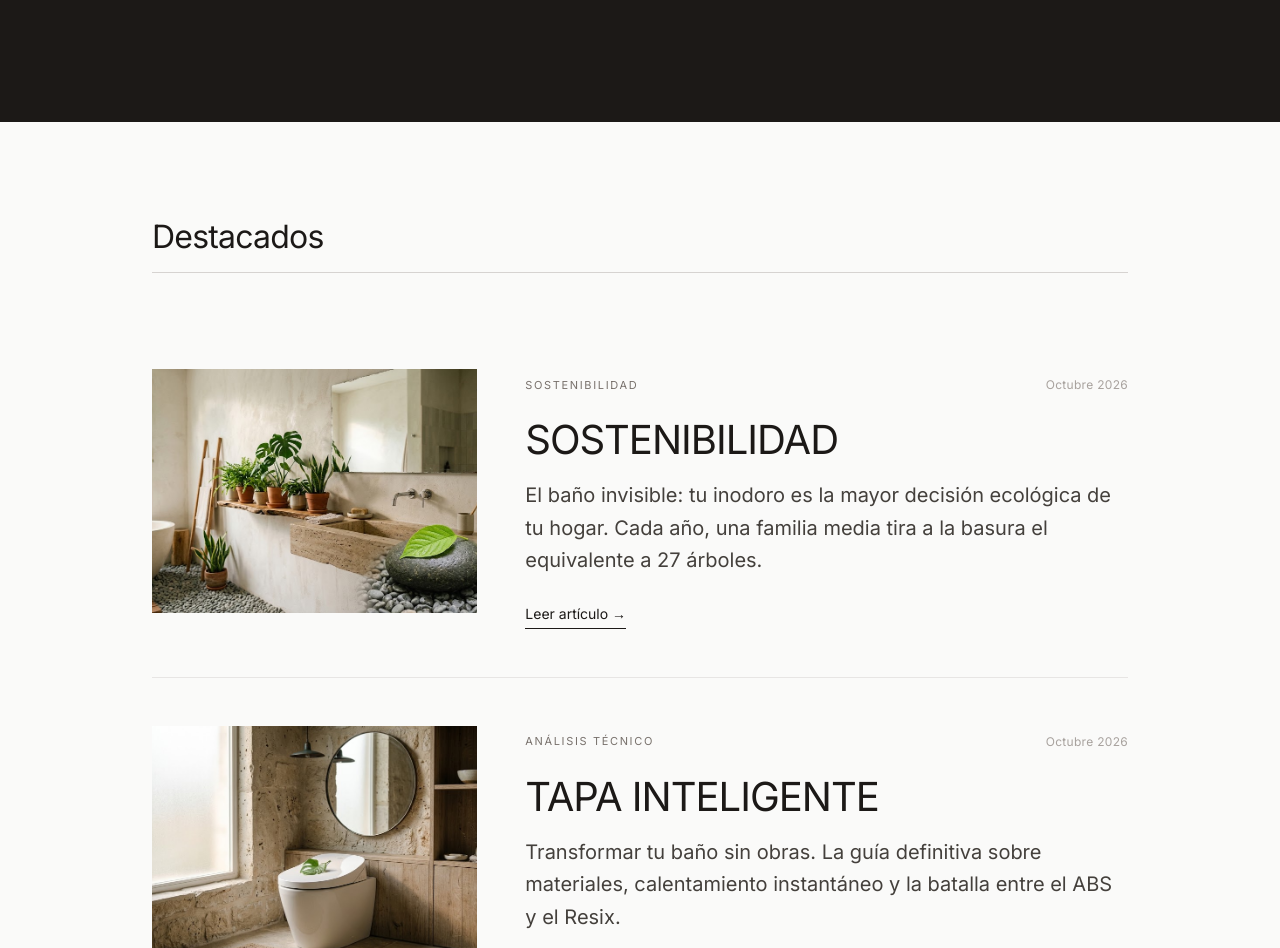
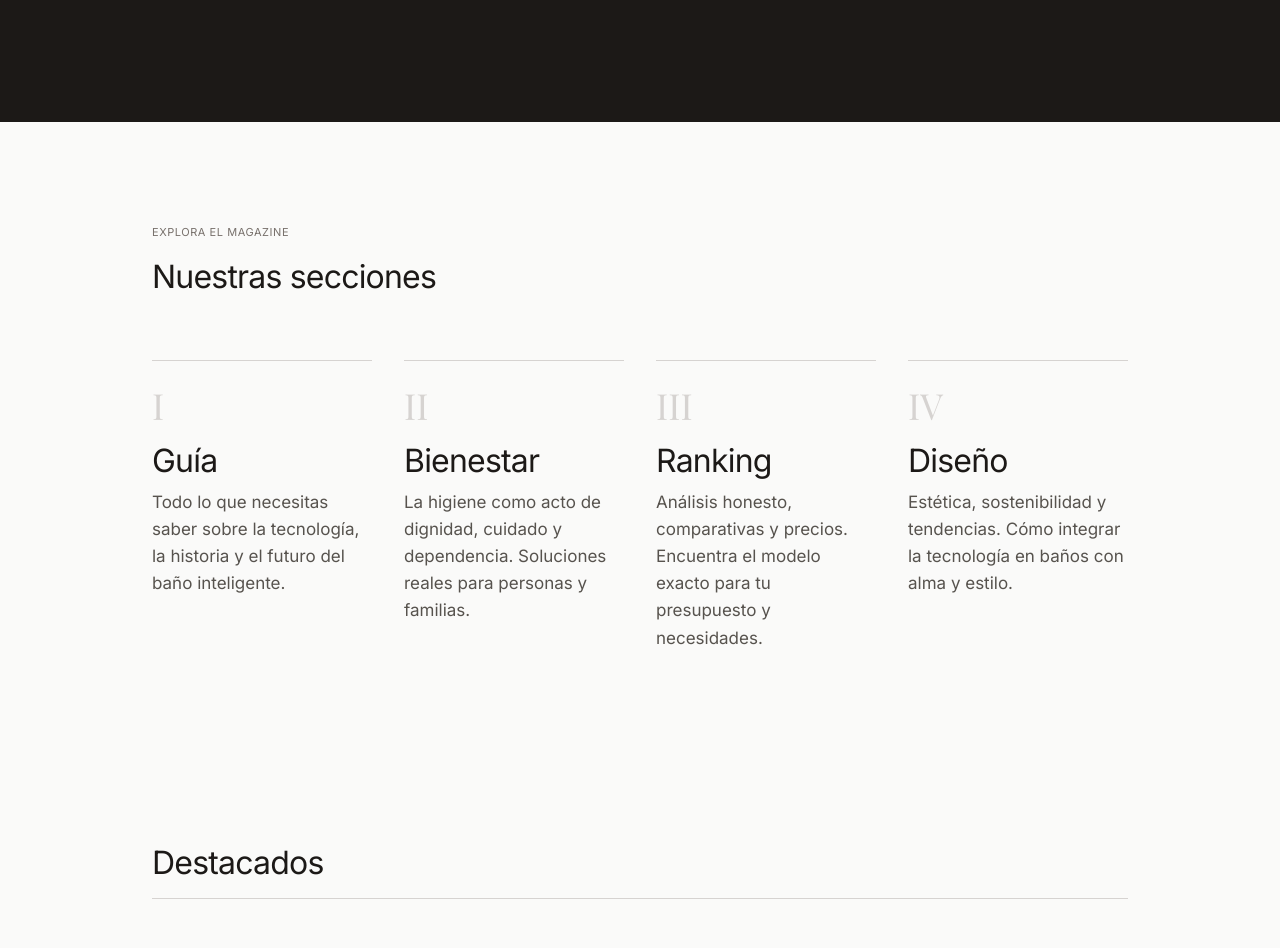
Before and after one commit to esantos1978-sudo/sui-magazine, a Next.js app: page / in a window 1280 px wide. Shown: the part 3260-4208 px from the top of the page. Built offline with nearby package versions, Linux system fonts and the light colour scheme; a web font is replaced by a local one.

Commit message:
feat: home completa con formato editorial Kinfolk (formatos, manifiesto, índice, destacados)

```diff
--- a/src/app/page.tsx
+++ b/src/app/page.tsx
@@ -176,7 +176,81 @@ export default function Home() {
         </div>
       </section>
 
-      {/* F. Destacados: selección editorial de los tres artículos principales. */}
+      {/* F. Índice: acceso a las secciones principales del magazine. */}
+      <section className="mx-auto max-w-5xl px-6 py-24">
+        {/* Título de la sección */}
+        <div className="mb-16">
+          <span className="text-eyebrow uppercase tracking-wider text-stone-500">
+            Explora el magazine
+          </span>
+          <h2 className="mt-4 text-h3 tracking-tight">Nuestras secciones</h2>
+        </div>
+
+        {/* Grid de 4 columnas en desktop, 1 en móvil */}
+        <div className="grid grid-cols-1 gap-12 md:grid-cols-4 md:gap-8">
+          {/* Sección 1: Guía */}
+          <Link
+            href="/guia"
+            className="group block border-t border-stone-300 pt-6 transition-colors hover:border-stone-900"
+          >
+            <span className="font-serif text-4xl text-stone-300 transition-colors group-hover:text-stone-900">
+              I
+            </span>
+            <h3 className="mb-2 mt-4 text-h3 tracking-tight">Guía</h3>
+            <p className="text-body-base text-stone-600">
+              Todo lo que necesitas saber sobre la tecnología, la historia y el
+              futuro del baño inteligente.
+            </p>
+          </Link>
+
+          {/* Sección 2: Bienestar */}
+          <Link
+            href="/bienestar"
+            className="group block border-t border-stone-300 pt-6 transition-colors hover:border-stone-900"
+          >
+            <span className="font-serif text-4xl text-stone-300 transition-colors group-hover:text-stone-900">
+              II
+            </span>
+            <h3 className="mb-2 mt-4 text-h3 tracking-tight">Bienestar</h3>
+            <p className="text-body-base text-stone-600">
+              La higiene como acto de dignidad, cuidado y dependencia. Soluciones
+              reales para personas y familias.
+            </p>
+          </Link>
+
+          {/* Sección 3: Ranking */}
+          <Link
+            href="/seleccion"
+            className="group block border-t border-stone-300 pt-6 transition-colors hover:border-stone-900"
+          >
+            <span className="font-serif text-4xl text-stone-300 transition-colors group-hover:text-stone-900">
+              III
+            </span>
+            <h3 className="mb-2 mt-4 text-h3 tracking-tight">Ranking</h3>
+            <p className="text-body-base text-stone-600">
+              Análisis honesto, comparativas y precios. Encuentra el modelo
+              exacto para tu presupuesto y necesidades.
+            </p>
+          </Link>
+
+          {/* Sección 4: Diseño */}
+          <Link
+            href="/articulos/bide-japones-sostenibilidad"
+            className="group block border-t border-stone-300 pt-6 transition-colors hover:border-stone-900"
+          >
+            <span className="font-serif text-4xl text-stone-300 transition-colors group-hover:text-stone-900">
+              IV
+            </span>
+            <h3 className="mb-2 mt-4 text-h3 tracking-tight">Diseño</h3>
+            <p className="text-body-base text-stone-600">
+              Estética, sostenibilidad y tendencias. Cómo integrar la tecnología
+              en baños con alma y estilo.
+            </p>
+          </Link>
+        </div>
+      </section>
+
+      {/* G. Destacados: selección editorial de los tres artículos principales. */}
       <section className="mx-auto max-w-5xl px-6 py-24">
         <h2 className="mb-12 border-b border-stone-300 pb-4 text-h3 tracking-tight text-stone-900">
           Destacados
```
